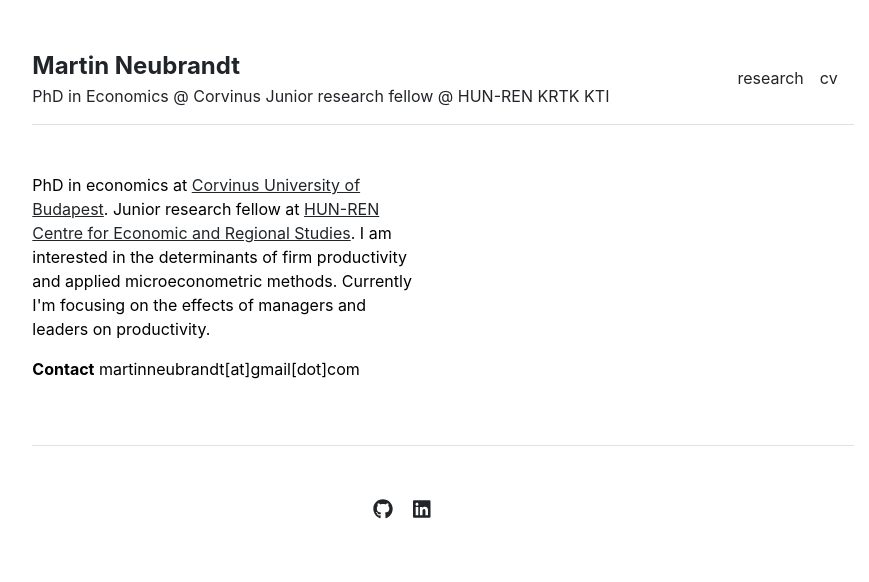
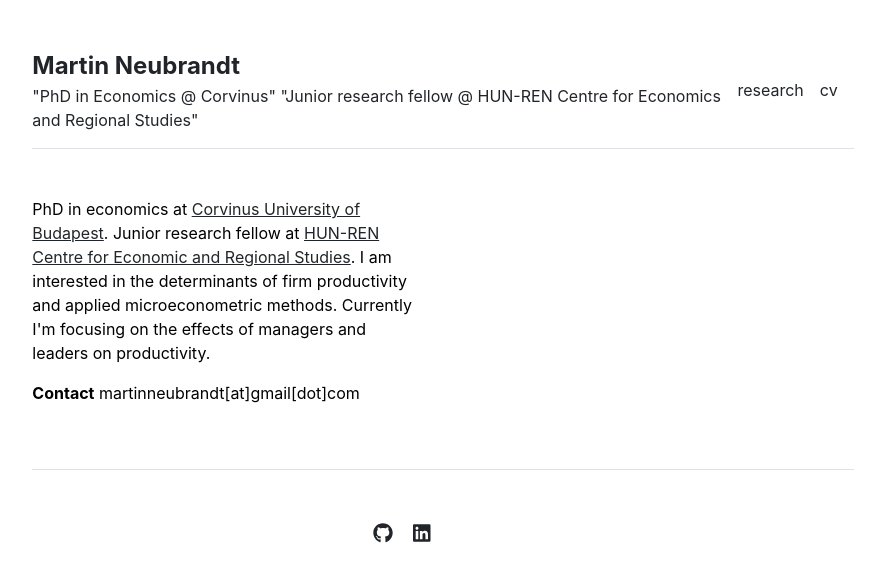
Before and after one commit to martinneubrandt/martinneubrandt.github.io, a Jekyll site: the page built from index.md, in a window 1280 px wide. Shown: the top 582 px of the page, without its empty margins (197-1066 px from the left). Built offline with Jekyll 4.4.1, drawn with Linux system fonts in a browser that asks for light colours.

Commit message:
Update _config.yml

```diff
--- a/_config.yml
+++ b/_config.yml
@@ -1,9 +1,9 @@
 title               : "Martin Neubrandt"
 author              : "Martin Neubrandt"
 name                : &name "Martin Neubrandt"
-description         : >
-  PhD in Economics @ Corvinus
-  Junior research fellow @ HUN-REN KRTK KTI
+description         : |
+  "PhD in Economics @ Corvinus"
+  "Junior research fellow @ HUN-REN Centre for Economics and Regional Studies"
 url                 : "https://martinneubrandt.github.io" # the base hostname & protocol for your site, e.g. http://example.com
 baseurl             : "" # the subpath of your site, e.g. /blog
 repository          : "martinneubrandt.github.io"
```
